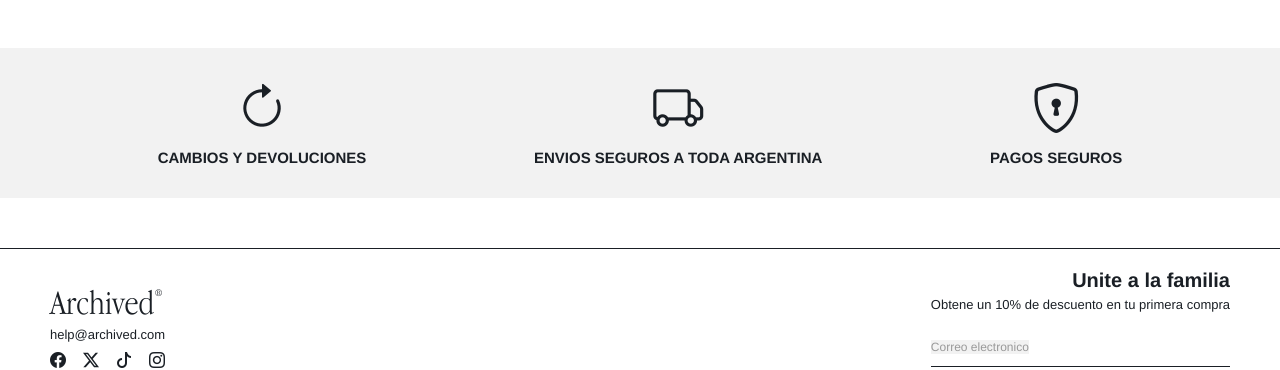
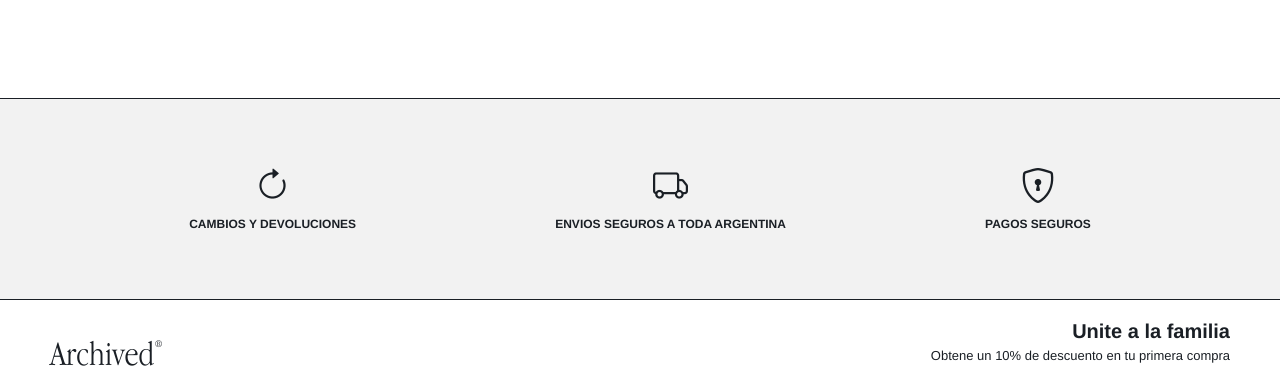
Before and after one commit to Tiagoroodriguez/archived-web, a React (Vite) app in the folder client/: page / in a window 1280 px wide. Shown: the part 8568-8938 px from the top of the page. Built offline with nearby package versions, Linux system fonts and the light colour scheme; no server answers; what @react-pdf/renderer would draw is missing.

Commit message:
footer update

```diff
--- a/client/src/components/Footer/Footer.css
+++ b/client/src/components/Footer/Footer.css
@@ -86,8 +86,10 @@ footer {
     width: 100%;
     height: 150px;
     justify-content: space-evenly;
-    margin-block: 50px;
+    padding-block: 100px;
+    margin-top: 100px;
     background: var(--bg-color);
+    border-top: 1px solid var(--text-color);
 }
 
 .informacion-item{
@@ -98,13 +100,13 @@ footer {
     align-items: center;
 }
 .informacion-item i{
-    font-size: 50px;
+    font-size: 35px;
     color: var(--text-color);
 }
 
 .informacion-item h3{
     color: var(--text-color);
-    font-size: 15px;
+    font-size: 12px;
 }
 
 .navigation-buttons {
```
